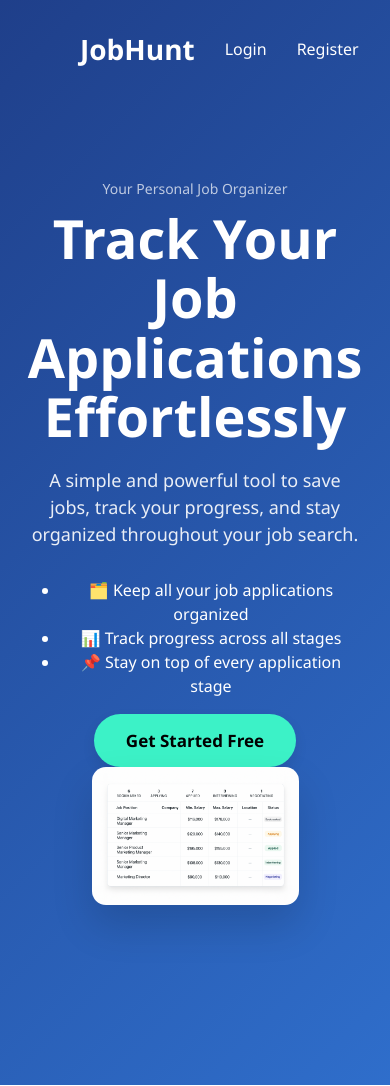
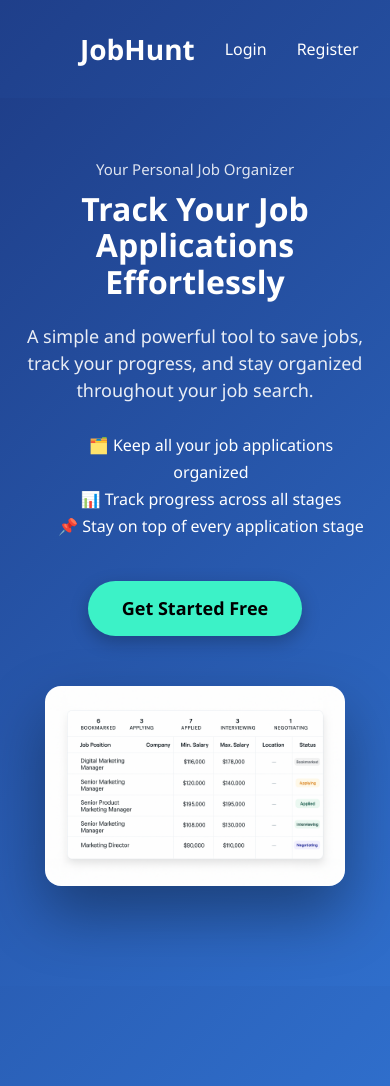
Before and after one commit to HalidMY/JobHunt-Smart-Job-Application-Tracker, a React (Create React App) app: page / in a window 390 px wide. Built offline with nearby package versions, Linux system fonts and the light colour scheme.

Commit message:
added responsive breakpoints and revised hero section

```diff
--- a/src/components/landing/Hero.jsx
+++ b/src/components/landing/Hero.jsx
@@ -2,12 +2,15 @@ import heroTable from "../../assets/hero-mockup.png";
 
 export default function Hero() {
     return (
-        <section className="hero-section">
+        <section className="hero">
+            <div className="hero-inner">
+
                 <div className="hero-left">
                     <p className="hero-label">Your Personal Job Organizer</p>
 
                     <h1 className="hero-heading">
-                    Track Your Job <br /> Applications Effortlessly
+                        Track Your Job <br />
+                        Applications Effortlessly
                     </h1>
 
                     <p className="hero-desc">
@@ -21,11 +24,17 @@ export default function Hero() {
                         <li>📌 Stay on top of every application stage</li>
                     </ul>
 
-                <a href="/register" className="hero-btn">Get Started Free</a>
+                    <a href="/register" className="hero-btn">
+                        Get Started Free
+                    </a>
                 </div>
 
                 <div className="hero-right">
-                <img src={heroTable} alt="Preview" className="hero-mockup" />
+                    <div className="hero-mockup-wrapper">
+                        <img src={heroTable} alt="Dashboard Preview" />
+                    </div>
+                </div>
+
             </div>
         </section>
     );
--- a/src/style/global.css
+++ b/src/style/global.css
@@ -65,60 +65,98 @@ body {
     opacity: 0.8;
 }
 
-/* HERO */
-.hero-section {
+/* ===========================
+   HERO SECTION
+=========================== */
+
+.hero {
+  width: 100%;
+  padding: 60px 0 100px;
+  background: linear-gradient(135deg, #1f3f8a, #2f6ecb);
   display: flex;
+  justify-content: center;
+}
+
+.hero-inner {
+  width: min(1400px, 90%);
+  margin: 0 auto;
+  display: flex;
+  align-items: center;
   justify-content: space-between;
-    align-items: center;
-    padding: 80px;
+  gap: 60px;
+}
+
+/* LEFT COLUMN */
+.hero-left {
+  flex: 1;
+  max-width: 520px;
   color: white;
 }
 
-.hero-left {
-    max-width: 520px;
-}
-
 .hero-label {
-    font-size: 14px;
-    opacity: 0.7;
+  font-size: 15px;
+  opacity: 0.85;
   margin-bottom: 10px;
 }
 
 .hero-heading {
-    font-size: 54px;
+  font-size: clamp(36px, 4vw, 56px);
   font-weight: 900;
-    line-height: 1.1;
-    margin-bottom: 20px;
+  line-height: 1.15;
+  margin-bottom: 22px;
 }
 
 .hero-desc {
   font-size: 18px;
   opacity: 0.9;
-    margin-bottom: 30px;
+  margin-bottom: 28px;
+}
+
+.hero-list {
+  list-style: none;
+  margin-bottom: 40px;
+  line-height: 1.7;
+  font-size: 16px;
 }
 
 .hero-btn {
-    background: var(--brand-accent);
-    color: #000;
-    padding: 14px 32px;
+  background: #3cf2c7;
+  color: black;
+  padding: 14px 34px;
   border-radius: 40px;
-    font-size: 17px;
+  font-size: 18px;
   font-weight: 700;
   text-decoration: none;
   display: inline-block;
-    box-shadow: var(--shadow-soft);
+  box-shadow: 0 6px 18px rgba(0, 0, 0, 0.25);
   transition: 0.25s ease;
 }
 
 .hero-btn:hover {
+  transform: translateY(-3px);
   background: #24d3ac;
-    transform: translateY(-2px);
 }
 
-.hero-mockup {
-    width: 520px;
-    box-shadow: var(--shadow-medium);
-    border-radius: 14px;
+/* RIGHT COLUMN */
+.hero-right {
+  flex: 1;
+  display: flex;
+  justify-content: center;
+}
+
+.hero-mockup-wrapper {
+  width: 100%;
+  max-width: 580px;      /* ← looks correct on all screens */
+  border-radius: 16px;
+  overflow: hidden;
+  box-shadow: 0 28px 60px rgba(0, 0, 0, 0.35);
+  transform: translateY(20px);
+}
+
+.hero-mockup-wrapper img {
+  width: 100%;
+  height: auto;
+  display: block;
 }
 
 /* =========================================================
@@ -447,22 +485,67 @@ body {
     background: var(--brand-light);
 }
 
-/* =========================================================
-   RESPONSIVE
-========================================================= */
+/* ==============================
+   RESPONSIVE BREAKPOINTS
+============================== */
+
+/* Tablets: Keep two-column but tighten layout */
+@media (max-width: 1024px) {
+  .hero-inner {
+    gap: 40px;
+  }
+  .hero-mockup-wrapper {
+    max-width: 500px;
+  }
+}
+
+/* Tablets smaller: still two column, but more compact */
 @media (max-width: 900px) {
-    .hero-section {
+  .hero-heading {
+    font-size: clamp(32px, 5vw, 48px);
+  }
+  .hero-inner {
+    gap: 30px;
+  }
+  .hero-mockup-wrapper {
+    max-width: 420px;
+  }
+}
+
+/* Switch to stacked layout below 820px */
+@media (max-width: 820px) {
+  .hero-inner {
     flex-direction: column;
     text-align: center;
   }
-    .hero-right img {
-        width: 90%;
+
+  .hero-left {
+    max-width: 600px;
   }
-    .filters-bar {
-        flex-direction: column;
-        align-items: stretch;
+
+  .hero-right {
+    margin-top: 20px;
   }
-    .dashboard-card-grid {
-        grid-template-columns: 1fr;
+
+  .hero-mockup-wrapper {
+    max-width: 500px;
+    transform: none;
   }
 }
+
+/* Mobile */
+@media (max-width: 600px) {
+  .hero-mockup-wrapper {
+    max-width: 360px;
+  }
+}
+
+/* Small mobile */
+@media (max-width: 420px) {
+  .hero-heading {
+    font-size: 32px;
+  }
+  .hero-mockup-wrapper {
+    max-width: 300px;
+  }
+}
```
Lines whose indentation alone changed are shown as unchanged.
